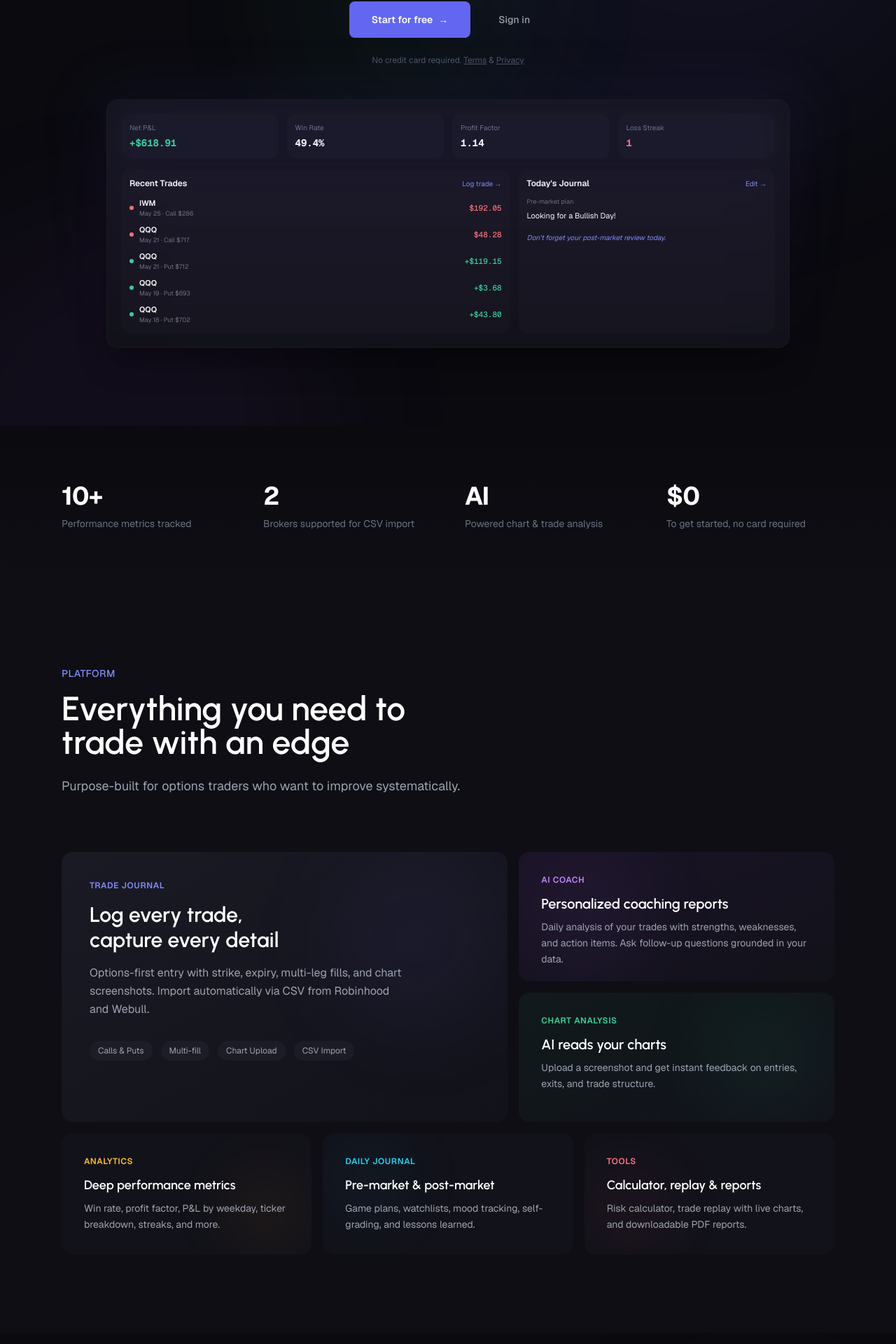
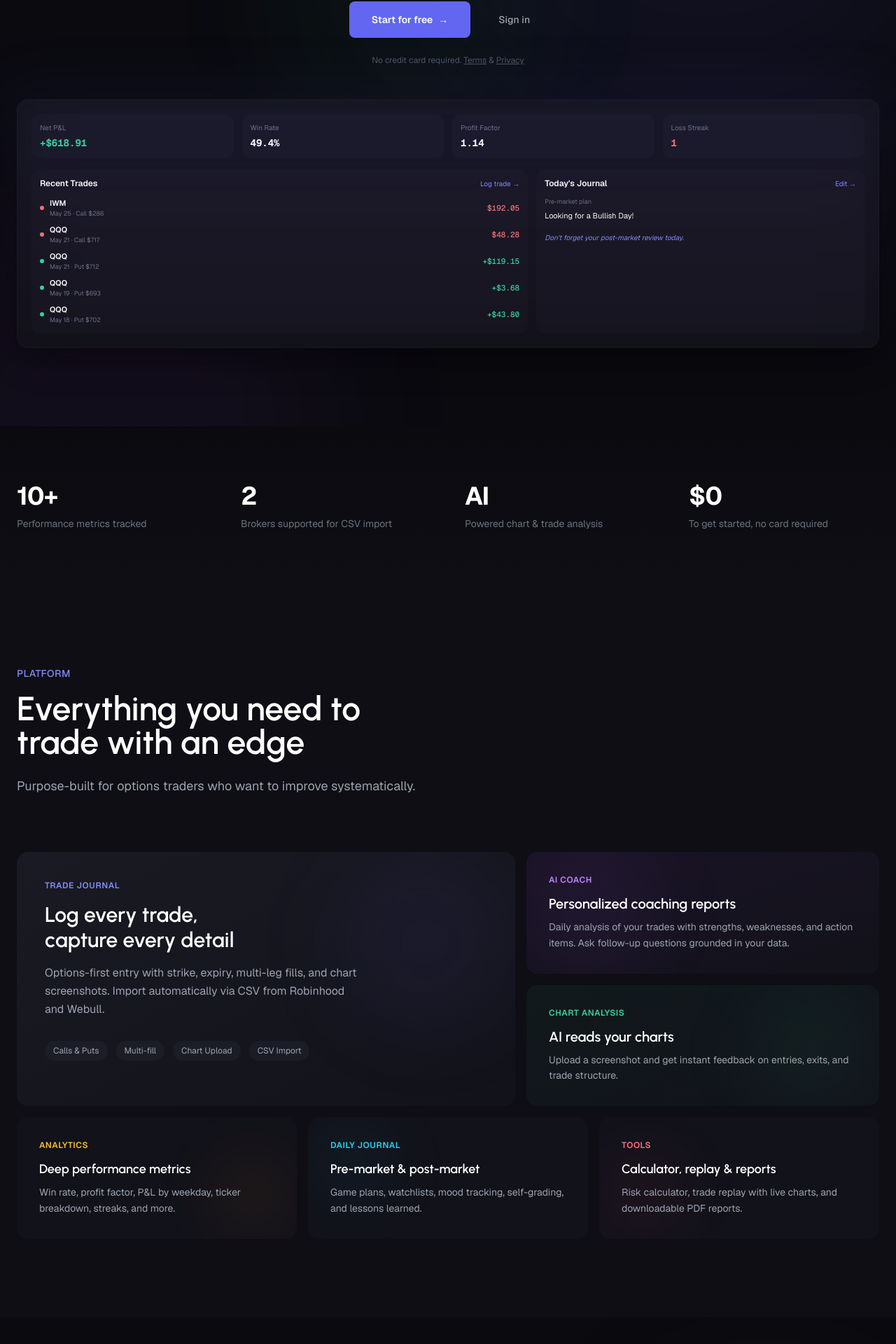
Before and after one commit to ajoshi1028/MarketJournal, a Next.js app: page / in a window 1280 px wide. Shown: the part 455-2375 px from the top of the page at 70% size. Built offline with nearby package versions, Linux system fonts and the light colour scheme; no server answers.

Commit message:
Widen all pages to max-w-7xl to fill dead space
Landing page, journal, calculator, reports, billing, and coaching
all widened from max-w-3xl/4xl/5xl/6xl to max-w-7xl to match the
dashboard and eliminate excess whitespace on the sides.

Co-Authored-By: Claude Opus 4.6 <noreply@anthropic.com>

```diff
--- a/app/billing/page.tsx
+++ b/app/billing/page.tsx
@@ -23,7 +23,7 @@ const PRO_FEATURES = [
 
 export default function BillingPage() {
   return (
-    <Suspense fallback={<main className="max-w-4xl mx-auto px-4 sm:px-6 py-8 text-gray-400">Loading...</main>}>
+    <Suspense fallback={<main className="max-w-7xl mx-auto px-4 sm:px-6 py-8 text-gray-400">Loading...</main>}>
       <BillingContent />
     </Suspense>
   );
@@ -79,7 +79,7 @@ function BillingContent() {
   }
 
   return (
-    <main className="max-w-4xl mx-auto px-4 sm:px-6 py-8">
+    <main className="max-w-7xl mx-auto px-4 sm:px-6 py-8">
       <div className="mb-8">
         <h1 className="text-2xl sm:text-3xl font-bold text-white mb-1">Billing</h1>
         <p className="text-gray-500 text-sm">
--- a/app/calculator/page.tsx
+++ b/app/calculator/page.tsx
@@ -44,7 +44,7 @@ export default function CalculatorPage() {
   const hasInput = contracts && entry && tpPct && slPct;
 
   return (
-    <main className="max-w-3xl mx-auto px-6 py-8">
+    <main className="max-w-7xl mx-auto px-6 py-8">
       <div className="mb-6">
         <h1 className="text-3xl font-bold text-white mb-1">Risk Calculator</h1>
         <p className="text-gray-500">
--- a/app/coaching/page.tsx
+++ b/app/coaching/page.tsx
@@ -148,7 +148,7 @@ export default function CoachingPage() {
   }
 
   return (
-    <main className="max-w-6xl mx-auto px-4 sm:px-6 py-8">
+    <main className="max-w-7xl mx-auto px-4 sm:px-6 py-8">
       <div className="mb-6">
         <h1 className="text-2xl sm:text-3xl font-bold text-white mb-1">AI Trade Coach</h1>
         <p className="text-gray-500 text-sm">Get personalized coaching based on your trading patterns.</p>
--- a/app/journal/page.tsx
+++ b/app/journal/page.tsx
@@ -118,7 +118,7 @@ export default function JournalPage() {
   );
 
   return (
-    <main className="max-w-6xl mx-auto px-4 sm:px-6 py-8">
+    <main className="max-w-7xl mx-auto px-4 sm:px-6 py-8">
       <div className="mb-6">
         <h1 className="text-2xl sm:text-3xl font-bold text-white mb-1">Daily Journal</h1>
         <p className="text-gray-500 text-sm">
--- a/app/page.tsx
+++ b/app/page.tsx
@@ -175,7 +175,7 @@ export default function HomePage() {
           </div>
 
           {/* Dashboard preview — hero visual */}
-          <div className="max-w-5xl mx-auto px-6 pb-28 relative">
+          <div className="max-w-7xl mx-auto px-6 pb-28 relative">
             <div className="relative">
               <div className="absolute -inset-4 bg-gradient-to-b from-accent/[0.08] via-purple-500/[0.04] to-transparent rounded-3xl blur-2xl pointer-events-none" />
               <DashboardPreview />
@@ -186,7 +186,7 @@ export default function HomePage() {
         {/* Stats bar */}
         <section className="relative">
           <div className="absolute inset-0 bg-gradient-to-b from-transparent via-surface-50/50 to-surface-50 pointer-events-none" />
-          <div className="max-w-6xl mx-auto px-6 py-20 relative">
+          <div className="max-w-7xl mx-auto px-6 py-20 relative">
             <div className="grid grid-cols-2 md:grid-cols-4 gap-8 md:gap-12">
               {[
                 { value: "10+", label: "Performance metrics tracked" },
@@ -209,7 +209,7 @@ export default function HomePage() {
 
         {/* Bento grid — Core features */}
         <section className="bg-surface-50">
-          <div className="max-w-6xl mx-auto px-6 py-28">
+          <div className="max-w-7xl mx-auto px-6 py-28">
             <div className="max-w-2xl mb-20">
               <p className="text-accent-light text-sm font-medium tracking-wide uppercase mb-4">
                 Platform
@@ -315,7 +315,7 @@ export default function HomePage() {
             <div className="absolute top-[10%] right-[-5%] w-[500px] h-[500px] rounded-full bg-amber-500/[0.03] blur-[100px]" />
             <div className="absolute bottom-[10%] left-[-5%] w-[400px] h-[400px] rounded-full bg-accent/[0.04] blur-[80px]" />
           </div>
-          <div className="max-w-6xl mx-auto px-6 py-28 relative">
+          <div className="max-w-7xl mx-auto px-6 py-28 relative">
             <div className="grid md:grid-cols-2 gap-12 md:gap-16 items-center">
               <div>
                 <p className="text-amber-400 text-sm font-medium tracking-wide uppercase mb-4">
@@ -357,7 +357,7 @@ export default function HomePage() {
           <div className="absolute inset-0 pointer-events-none">
             <div className="absolute bottom-[-20%] left-[20%] w-[600px] h-[600px] rounded-full bg-accent/[0.04] blur-[100px]" />
           </div>
-          <div className="max-w-6xl mx-auto px-6 py-28 relative">
+          <div className="max-w-7xl mx-auto px-6 py-28 relative">
             <div className="text-center mb-16">
               <h2 className="text-4xl md:text-5xl font-bold text-white leading-[1.1] mb-6">
                 Simple, transparent pricing
@@ -430,7 +430,7 @@ export default function HomePage() {
 
         {/* Footer */}
         <footer className="border-t border-surface-300/50">
-          <div className="max-w-6xl mx-auto px-6 py-12">
+          <div className="max-w-7xl mx-auto px-6 py-12">
             <div className="flex flex-col md:flex-row items-start md:items-center justify-between gap-8">
               <div>
                 <p className="text-white font-semibold text-sm mb-1">
--- a/app/reports/page.tsx
+++ b/app/reports/page.tsx
@@ -207,7 +207,7 @@ export default function ReportsPage() {
   }
 
   return (
-    <main className="max-w-3xl mx-auto px-4 sm:px-6 py-8">
+    <main className="max-w-7xl mx-auto px-4 sm:px-6 py-8">
       <div className="mb-6">
         <h1 className="text-2xl sm:text-3xl font-bold text-white mb-1">Reports</h1>
         <p className="text-gray-500 text-sm">
```
